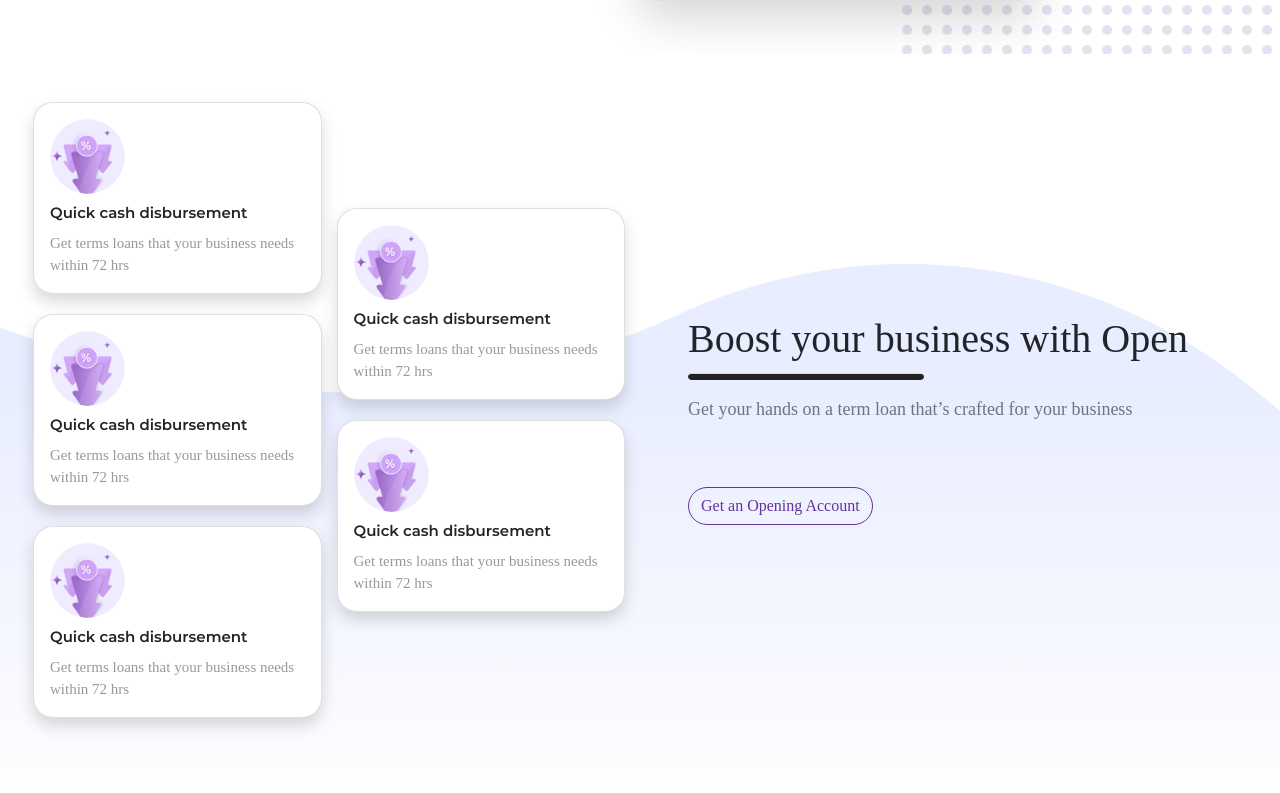
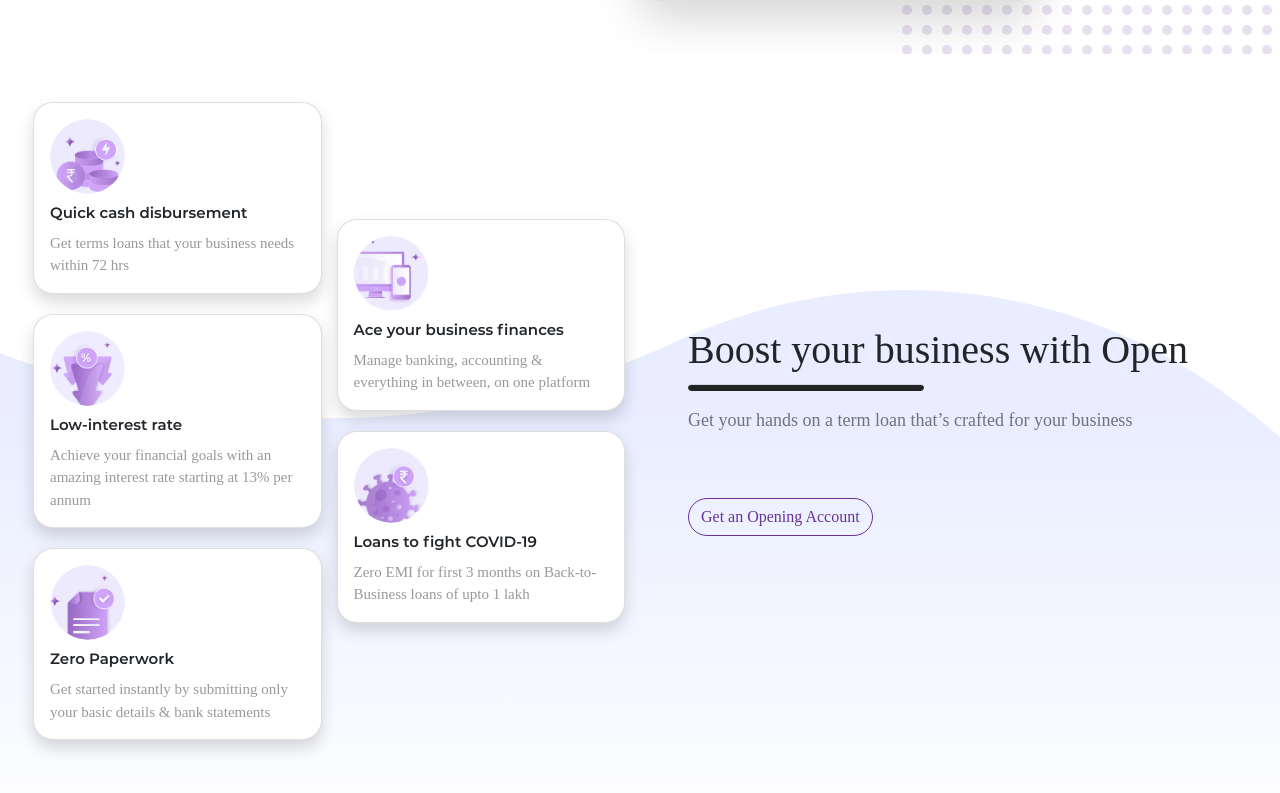
Before and after one commit to guddu-patel/financialtech, an Angular app: page / in a window 1280 px wide. Shown: the part 749-1542 px from the top of the page. Built offline with nearby package versions, Linux system fonts and the light colour scheme; a web font is replaced by a local one.

Commit message:
dynamic data aded

```diff
--- a/src/app/boost-business/boost-business.component.html
+++ b/src/app/boost-business/boost-business.component.html
@@ -3,13 +3,14 @@
     <div class="row">
         <div class="col-md-8 col-lg-6 p-0 row mx-auto">
             <div class="col-md-6 pl-0">
-                <app-feature-card></app-feature-card>
-                <app-feature-card></app-feature-card>
-                <app-feature-card></app-feature-card>
+                <app-feature-card [data]="features[0]"></app-feature-card>
+                <app-feature-card [data]="features[1]"></app-feature-card>
+                <app-feature-card [data]="features[2]"></app-feature-card>
             </div>
             <div class="col-md-6 pl-0 my-auto">
-                <app-feature-card></app-feature-card>
-                <app-feature-card></app-feature-card>
+                <app-feature-card [data]="features[3]"></app-feature-card>
+                <app-feature-card [data]="features[4]"></app-feature-card>
+
             </div>
         </div>
         <div class="col-md-4 col-lg-6 my-auto px-5">
--- a/src/app/boost-business/boost-business.component.ts
+++ b/src/app/boost-business/boost-business.component.ts
@@ -6,7 +6,33 @@
   styleUrls: ['./boost-business.component.scss']
 })
 export class BoostBusinessComponent implements OnInit {
-
+  features = [
+    {
+      title: 'Quick cash disbursement',
+      'description': 'Get terms loans that your business needs within 72 hrs',
+      img: '/assets/img/Get Paid Instantly.png'
+    },
+    {
+      title: 'Low-interest rate',
+      'description': 'Achieve your financial goals with an amazing interest rate starting at 13% per annum',
+      img: '/assets/img/Low interest rate.png'
+    },
+    {
+      title: 'Zero Paperwork',
+      'description': 'Get started instantly by submitting only your basic details & bank statements',
+      img: '/assets/img/Secure Payments.png'
+    },
+    {
+      title: 'Ace your business finances',
+      'description': 'Manage banking, accounting & everything in between, on one platform',
+      img: '/assets/img/freelancer_feature_icon_6@1.5x.png'
+    },
+    {
+      title: 'Loans to fight COVID-19',
+      'description': 'Zero EMI for first 3 months on Back-to-Business loans of upto 1 lakh',
+      img: '/assets/img/Covid.png'
+    },
+  ]
   constructor() { }
 
   ngOnInit(): void {
--- a/src/app/feature-card/feature-card.component.html
+++ b/src/app/feature-card/feature-card.component.html
@@ -1,5 +1,5 @@
-<div class="card p-3 feature-card shadow mx-auto">
-    <img class="card-img rounded-circle" src="/assets/img/Low interest rate.png" alt="">
-    <h6>Quick cash disbursement</h6>
-    <p>Get terms loans that your business needs within 72 hrs</p>
+<div class="card p-3 feature-card shadow mx-auto" *ngIf="data">
+    <img class="card-img rounded-circle" [src]="data.img" alt="">
+    <h6>{{data.title}}</h6>
+    <p>{{data.description}}</p>
 </div>
--- a/src/app/feature-card/feature-card.component.ts
+++ b/src/app/feature-card/feature-card.component.ts
@@ -1,4 +1,4 @@
-import { Component, OnInit } from '@angular/core';
+import { Component, Input, OnInit } from '@angular/core';
 
 @Component({
   selector: 'app-feature-card',
@@ -6,7 +6,7 @@
   styleUrls: ['./feature-card.component.scss']
 })
 export class FeatureCardComponent implements OnInit {
-
+  @Input() data: any;
   constructor() { }
 
   ngOnInit(): void {
```
